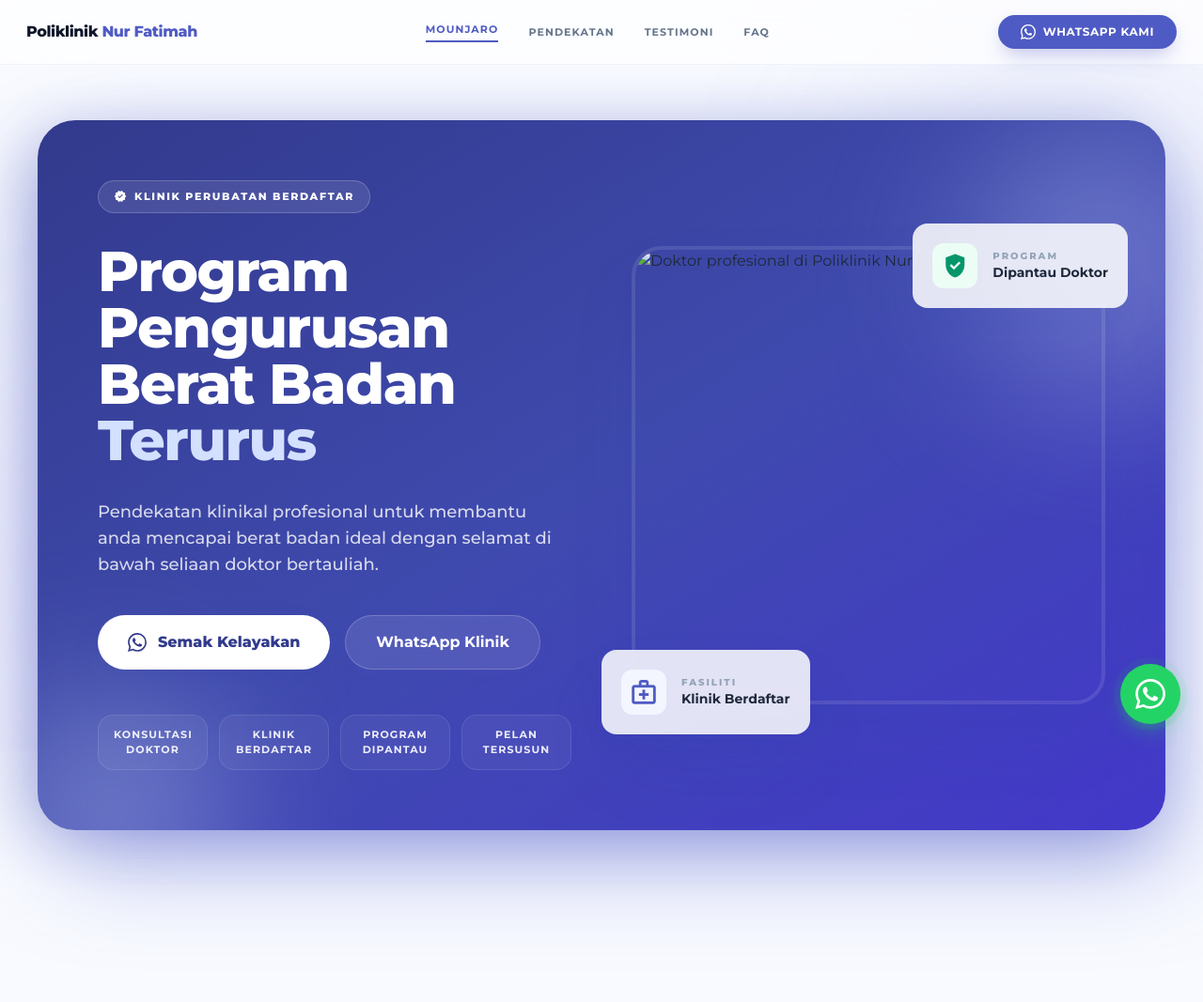
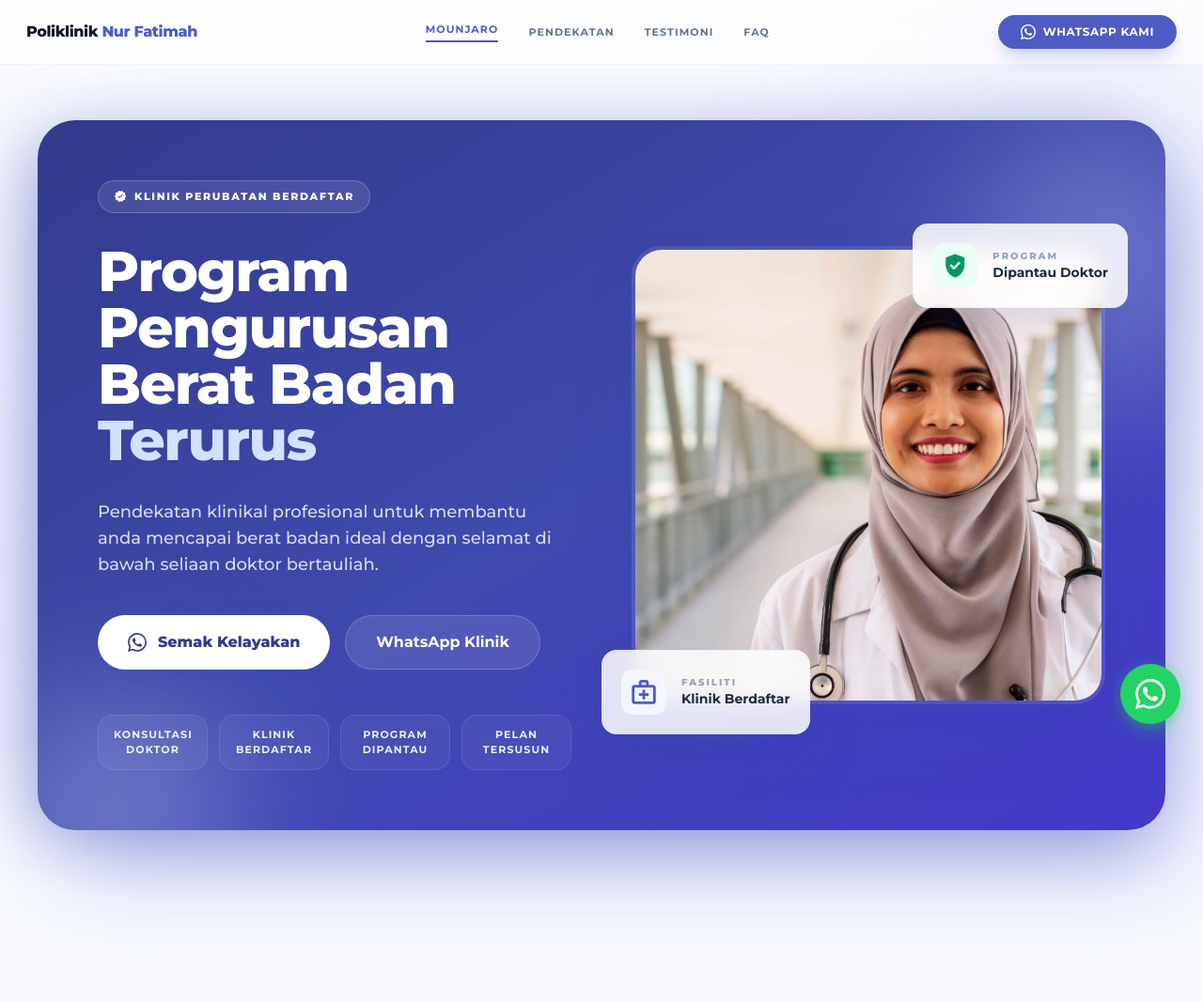
Before and after one commit to zackvibecode/KLINIK_MONJARO, a plain HTML site: page index.html in a window 1280 px wide. Shown: the top 1067 px of the page at 94% size. Drawn offline with nearby package versions, Linux system fonts and the light colour scheme.

Commit message:
Fix hero image path to correctly map to the new image folder

```diff
--- a/index.html
+++ b/index.html
@@ -360,7 +360,7 @@
           <div class="relative mt-8 lg:mt-0">
             <div class="rounded-[2rem] overflow-hidden border-4 border-white/10 shadow-premium-lg">
               <img
-                src="./gambar-doktor.jpg"
+                src="./IMAGE/Advantages-of-Doctor-on-Call-Services-in-Malaysia-1536x768.jpg"
                 alt="Doktor profesional di Poliklinik Nur Fatimah"
                 class="w-full h-80 sm:h-[480px] object-cover hover:scale-105 transition-transform duration-700">
             </div>
```
Also changed, not shown: IMAGE/Advantages-of-Doctor-on-Call-Services-in-Malaysia-1536x768.jpg (added).
